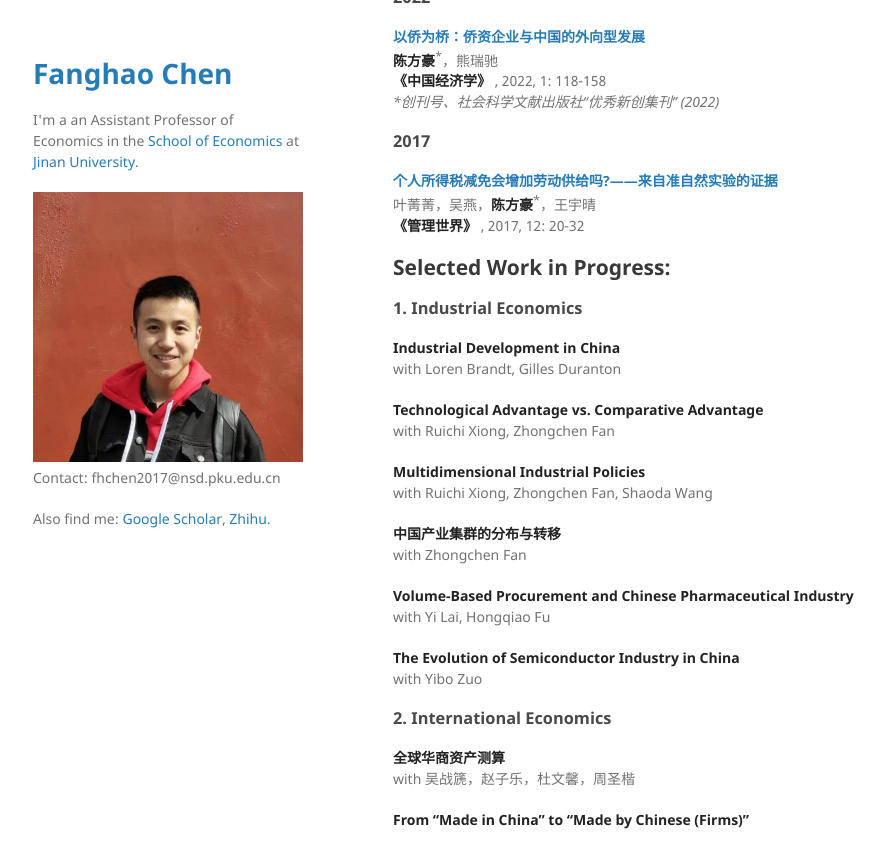
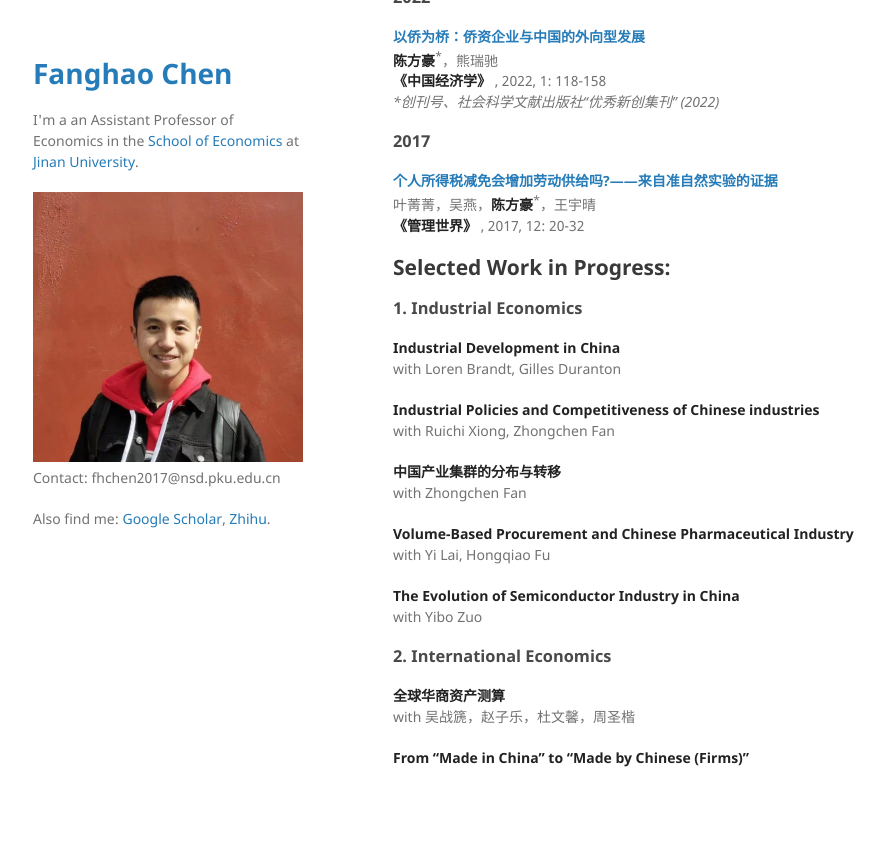
Before and after one commit to FanghaoChen/homepage, a Jekyll site: the page built from research.md, in a window 1280 px wide and 900 px high, scrolled down 1189 px. Shown: the top 868 px of the window, without its empty margins (177-1062 px from the left). Built offline with Jekyll 4.4.1, drawn with Linux system fonts in a browser that asks for light colours; after the commit the page ends 2027 px from its top, so only the background shows below that.

Commit message:
Update research.md

```diff
--- a/research.md
+++ b/research.md
@@ -71,11 +71,8 @@ with 席金瑞 <br/>
 **Industrial Development in China** <br/>
 with Loren Brandt, Gilles Duranton
 
-**Technological Advantage vs. Comparative Advantage** <br/>
+**Industrial Policies and Competitiveness of Chinese industries** <br/>
 with Ruichi Xiong, Zhongchen Fan
-
-**Multidimensional Industrial Policies** <br/>
-with Ruichi Xiong, Zhongchen Fan, Shaoda Wang
 
 **中国产业集群的分布与转移** <br/>
 with Zhongchen Fan
```
